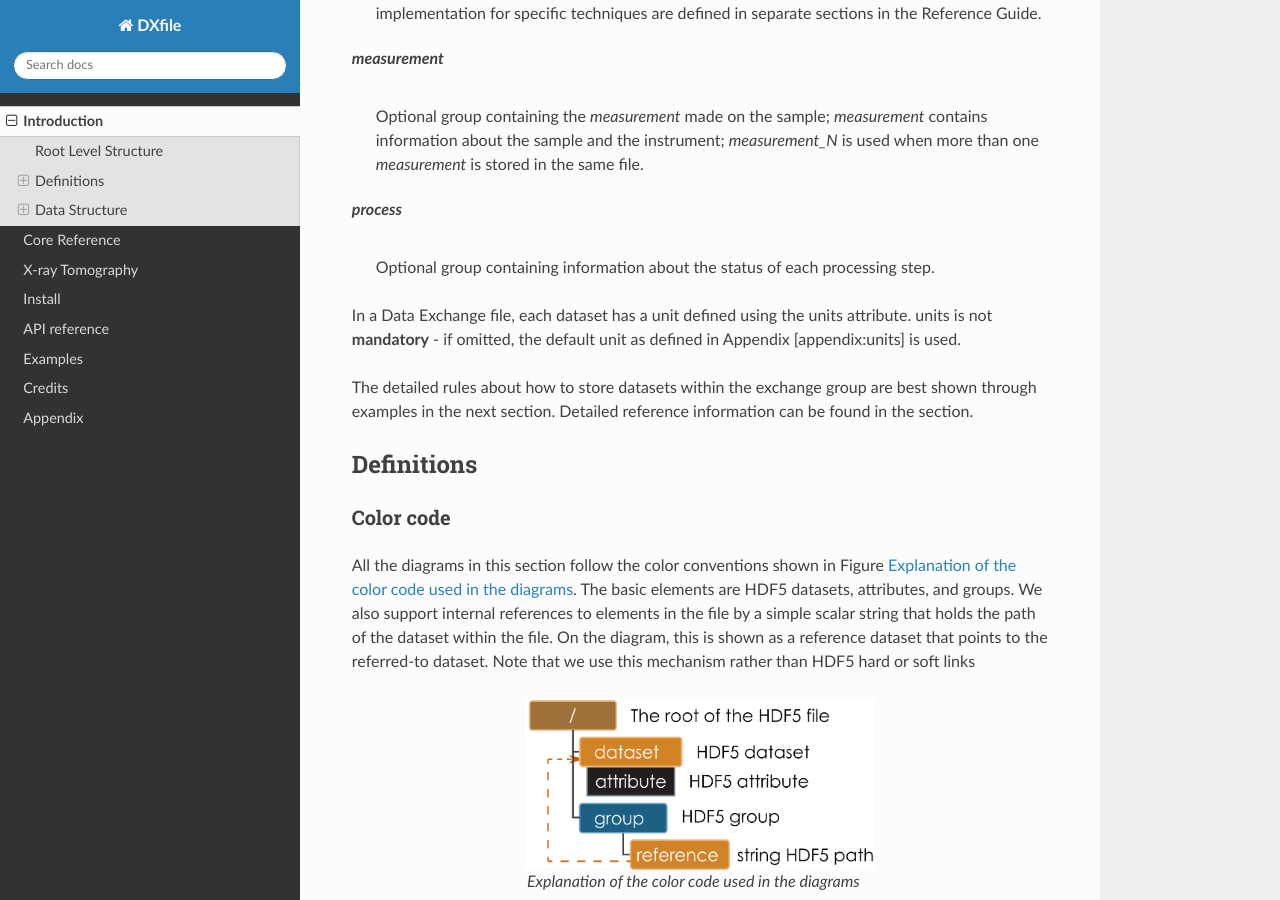
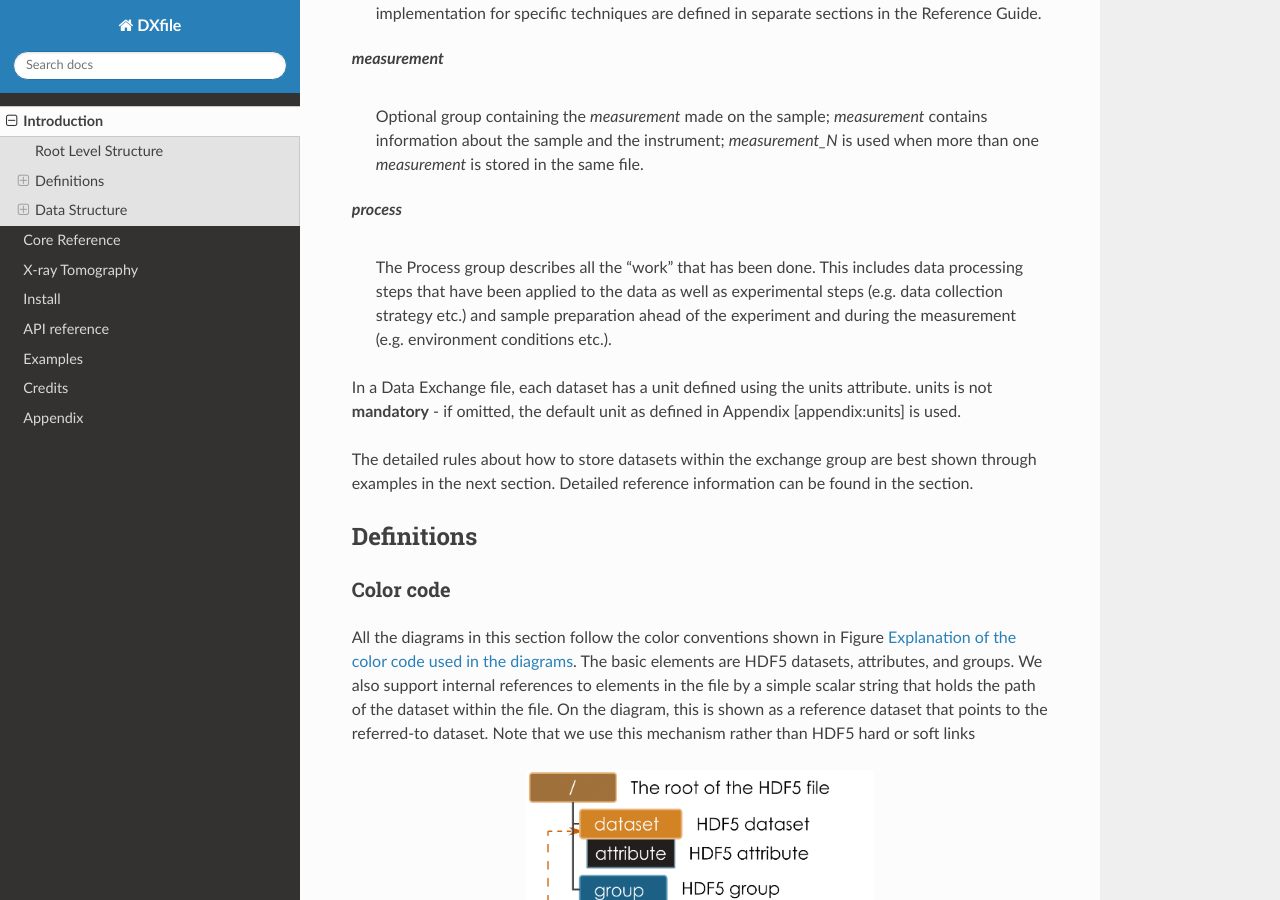
Before and after one commit to data-exchange/dxfile, a Sphinx documentation site: the page built from doc/source/introduction.rst, in a window 1280 px wide and 900 px high, scrolled down 970 px. Built offline with Sphinx 7.4.7 and the Read the Docs theme 2.0.0, drawn with Linux system fonts in a browser that asks for light colours; cross-references to code outside the pages are shown as plain code.

Commit message:
Update introduction.rst

```diff
--- a/doc/source/introduction.rst
+++ b/doc/source/introduction.rst
@@ -62,8 +62,11 @@ with guidelines suggesting the best structure.
 
 *process*
     |
-    | Optional group containing information about the status of each
-      processing step.
+    | The Process group describes all the “work” that has been done.
+      This includes data processing steps that have been applied to the
+      data as well as experimental steps (e.g. data collection strategy etc.)
+      and sample preparation ahead of the experiment and during the measurement
+      (e.g. environment conditions etc.).
 
 In a Data Exchange file, each dataset has a unit defined using the units
 attribute. units is not **mandatory** - if omitted, the default unit as
```
